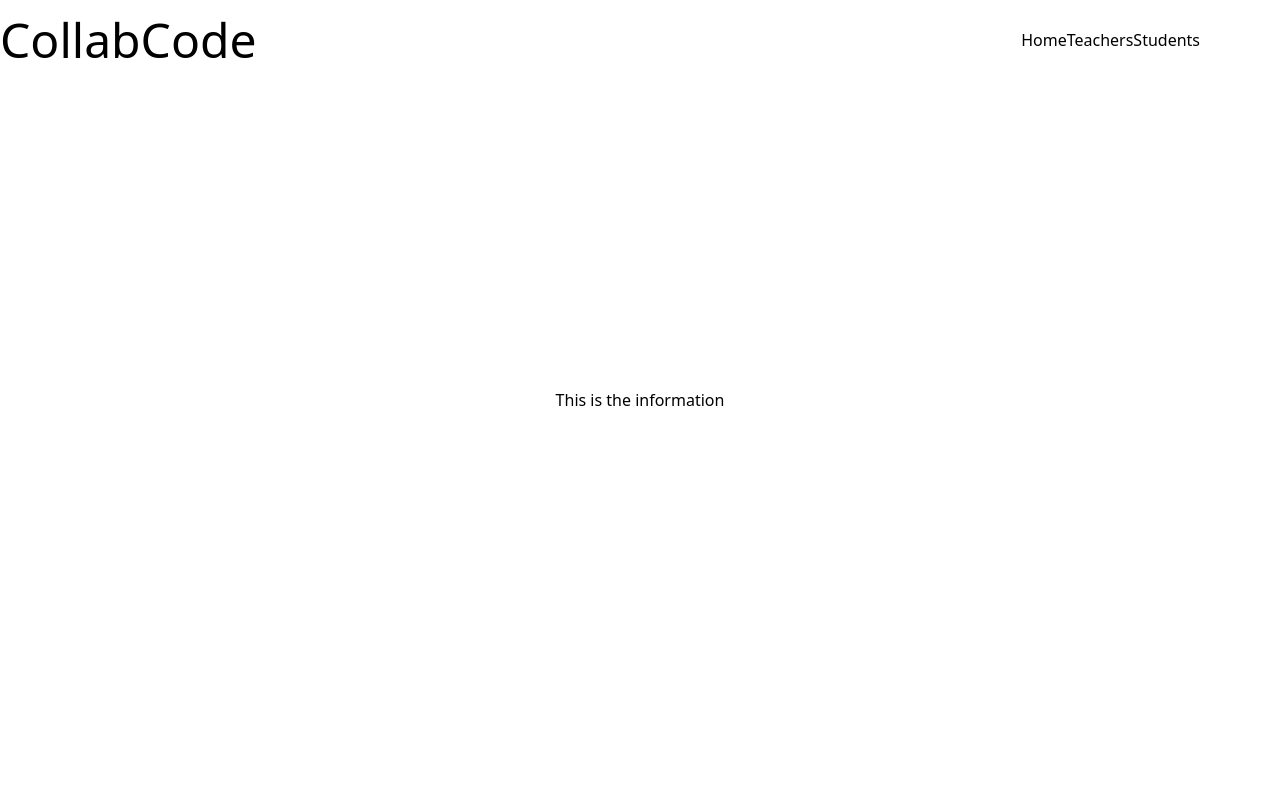
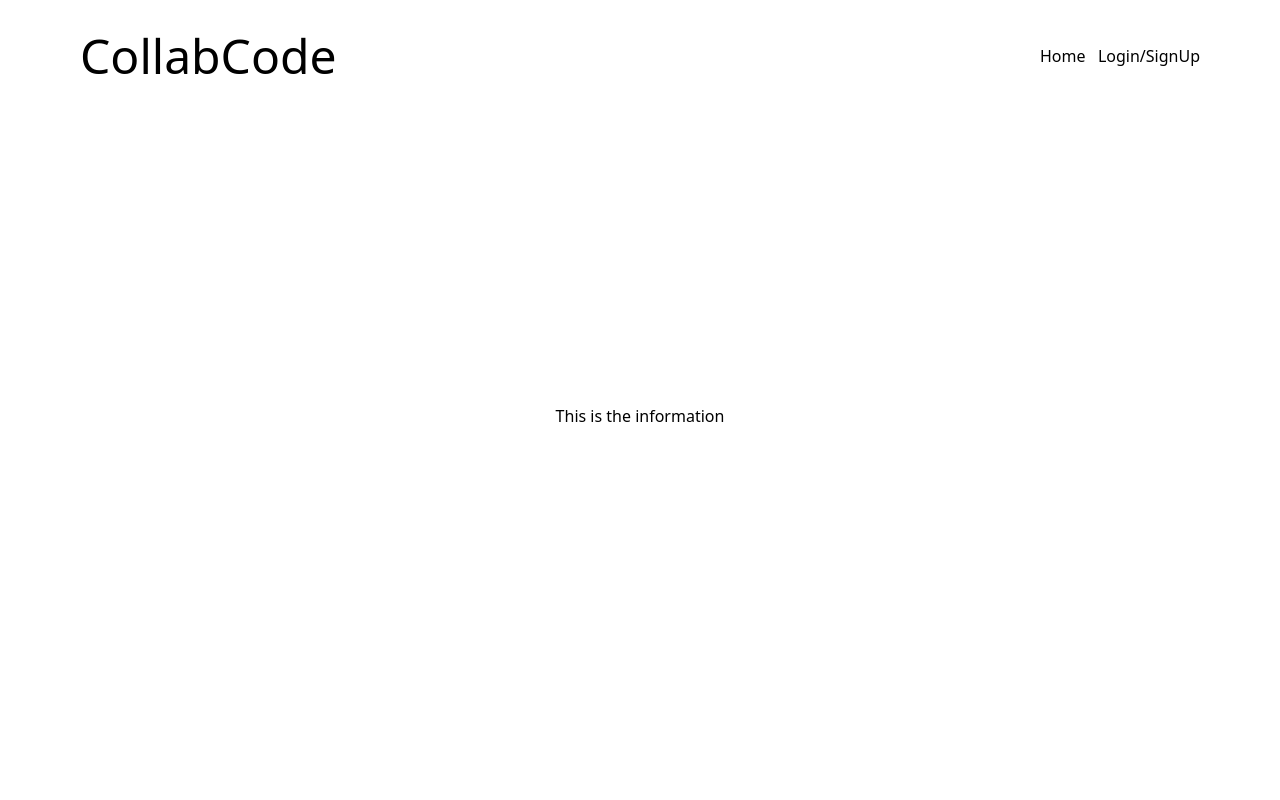
Before and after one commit to gschool-blue-ocean/collabcode, a React (Vite) app: page / in a window 1280 px wide. Shown: the top 800 px of the page. Built offline with nearby package versions, Linux system fonts and the light colour scheme.

Commit message:
Built Shells for each component

```diff
--- a/src/components/Header.jsx
+++ b/src/components/Header.jsx
@@ -3,13 +3,14 @@ const Header = () => {
     <>
       <div
         id="Navbar"
-        className="flex h-[10vh] w-full items-center justify-between"
+        className="flex h-[10vh] w-full items-center justify-between mt-[1rem]"
       >
-        <h1 className="text-[3rem]">CollabCode</h1>
-        <div id="navigation" className="flex mr-[5rem]">
-          <h1>Home</h1>
-          <h1>Teachers</h1>
-          <h1>Students</h1>
+        <h1 className="text-[3rem] ml-[5rem]">CollabCode</h1>
+        <div id="navigation-container" className="mr-[5rem]">
+          <div className="w-[10rem] flex justify-between">
+            <h1>Home</h1>
+            <h1>Login/SignUp</h1>
+          </div>
         </div>
       </div>
     </>
```
